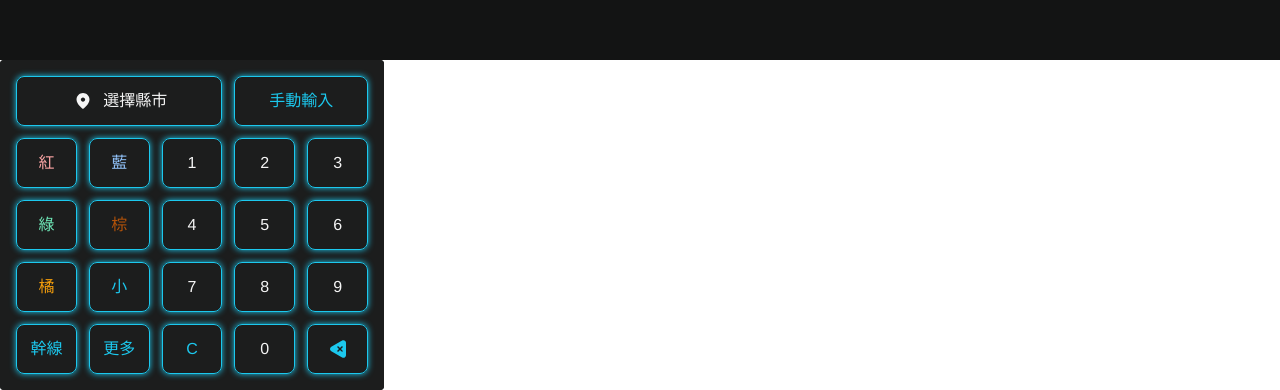
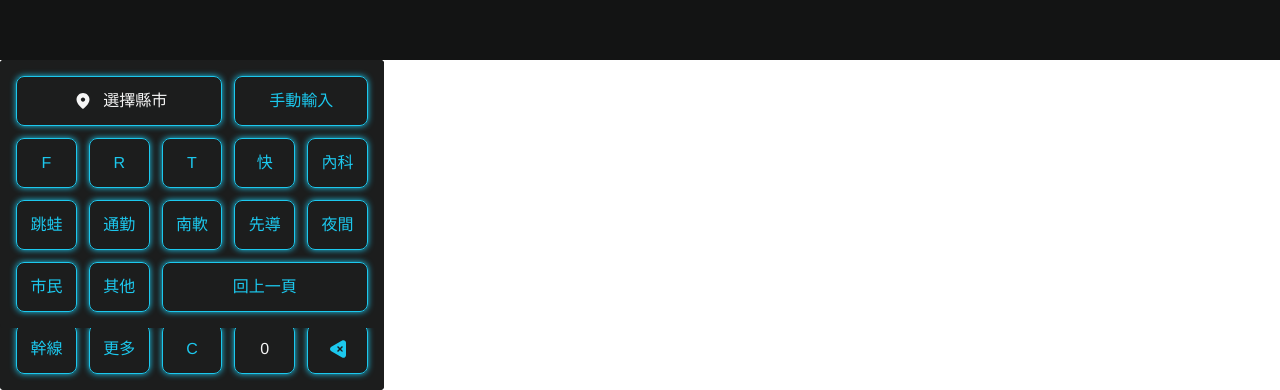
Before and after one commit to Guanwha/f2e2021-week3-bus, a Vue app: page /#/searchbus in a window 1280 px wide. Shown: the part 740-1130 px from the top of the page. Built offline with nearby package versions, Linux system fonts and the light colour scheme; what vue-toast-notification would draw is missing.

Commit message:
Added bus-more panel

```diff
--- a/src/views/SearchBus.vue
+++ b/src/views/SearchBus.vue
@@ -54,13 +54,40 @@
           <button type="button" class="col-span-1 btn-keyborad text-light-800" @click="clickBusKey('8')" tabindex="-1">8</button>
           <button type="button" class="col-span-1 btn-keyborad text-light-800" @click="clickBusKey('9')" tabindex="-1">9</button>
           <button type="button" class="col-span-1 btn-keyborad" @click="clickBusKey('幹線', true)" tabindex="-1">幹線</button>
-          <button type="button" class="col-span-1 btn-keyborad" @click="openMoreBusPanel()" tabindex="-1">更多</button>
+          <button type="button" class="col-span-1 btn-keyborad" @click="openBusMorePanel()" tabindex="-1">更多</button>
           <button type="button" class="col-span-1 btn-keyborad" @click="clearSearch()" tabindex="-1">C</button>
           <button type="button" class="col-span-1 btn-keyborad text-light-800" @click="clickBusKey('0')" tabindex="-1">0</button>
           <button type="button" class="col-span-1 btn-keyborad flex-rcc text-main-500 fill-current" @click="backSearch()" tabindex="-1">
             <svg width="24" height="24" viewBox="0 0 24 24" fill="none" xmlns="http://www.w3.org/2000/svg">
               <path d="M16.1393 3.50558L5.28672 9.7712C3.57109 10.7618 3.57109 13.2382 5.28672 14.2288L16.1393 20.4944C17.8549 21.485 20 20.2474 20 18.2662V5.73382C20 3.75265 17.8549 2.515 16.1393 3.50558ZM16.4083 13.4126C16.5988 13.5834 16.7177 13.7728 16.7523 13.9587C16.7881 14.163 16.7165 14.3443 16.5318 14.5163C16.3667 14.6583 16.2016 14.7183 16.0042 14.7045C15.8021 14.6929 15.5828 14.5659 15.3322 14.3166L13.9988 12.9923L12.5776 14.4066C12.3963 14.5983 12.222 14.7045 12.0326 14.738C11.9968 14.7437 11.9622 14.7472 11.9287 14.7472C11.7601 14.7472 11.6101 14.6699 11.4727 14.5128C11.3353 14.3524 11.2764 14.1861 11.2879 13.9887C11.2995 13.7809 11.4346 13.5557 11.6897 13.3214L13.0082 12.011L11.6493 10.6613C11.4542 10.4766 11.3318 10.278 11.2995 10.0898C11.2729 9.86587 11.3341 9.69384 11.49 9.53798C11.632 9.39598 11.7786 9.32786 11.9403 9.32786C12.1319 9.32786 12.3178 9.40406 12.5268 9.56915L12.5418 9.58185L13.9988 11.0227L15.4304 9.60725C15.6301 9.40752 15.8287 9.28976 16.0203 9.25743C16.227 9.23088 16.4025 9.29669 16.5618 9.45601C16.6992 9.58185 16.7719 9.7331 16.7719 9.89819C16.7604 10.1176 16.683 10.3023 16.5272 10.4882L16.5156 10.5009L14.9894 12.0017L16.4083 13.4126Z" fill="currentColor"/>
             </svg>
+          </button>
+        </div>
+        <!-- bus-more keyboard -->
+        <div ref="panel-bus-more" class="panel panel-display" disabled>
+          <button type="button" class="col-span-3 btn-keyborad flex-rcc gap-2 text-light-800" @click="openCityPanel()" tabindex="-1">
+            <div class="fill-current">
+              <svg width="24" height="24" viewBox="0 0 24 24" fill="none" xmlns="http://www.w3.org/2000/svg">
+                <path fill-rule="evenodd" clip-rule="evenodd" d="M12 19.9444C12 19.9444 18.5 15.6111 18.5 10.5555C18.5 8.83164 17.8152 7.17834 16.5962 5.95935C15.3772 4.74036 13.7239 4.05554 12 4.05554C10.2761 4.05554 8.62279 4.74036 7.40381 5.95935C6.18482 7.17834 5.5 8.83164 5.5 10.5555C5.5 15.6111 12 19.9444 12 19.9444ZM14.1674 10.5557C14.1674 11.7523 13.1973 12.7224 12.0007 12.7224C10.8041 12.7224 9.83405 11.7523 9.83405 10.5557C9.83405 9.35908 10.8041 8.38903 12.0007 8.38903C13.1973 8.38903 14.1674 9.35908 14.1674 10.5557Z" fill="currentColor"/>
+              </svg>
+            </div>
+            <div>{{ selectedCity || '選擇縣市' }}</div>
+          </button>
+          <button type="button" class="col-span-2 btn-keyborad" @click="focusSearchInput()" tabindex="-1">手動輸入</button>
+          <button type="button" class="col-span-1 btn-keyborad text-main-500" @click="clickBusKey('F', true)" tabindex="-1">F</button>
+          <button type="button" class="col-span-1 btn-keyborad text-main-500" @click="clickBusKey('R', true)" tabindex="-1">R</button>
+          <button type="button" class="col-span-1 btn-keyborad text-main-500" @click="clickBusKey('T', true)" tabindex="-1">T</button>
+          <button type="button" class="col-span-1 btn-keyborad text-main-500" @click="clickBusKey('快', true)" tabindex="-1">快</button>
+          <button type="button" class="col-span-1 btn-keyborad text-main-500" @click="clickBusKey('內科', true)" tabindex="-1">內科</button>
+          <button type="button" class="col-span-1 btn-keyborad text-main-500" @click="clickBusKey('跳蛙', true)" tabindex="-1">跳蛙</button>
+          <button type="button" class="col-span-1 btn-keyborad text-main-500" @click="clickBusKey('通勤', true)" tabindex="-1">通勤</button>
+          <button type="button" class="col-span-1 btn-keyborad text-main-500" @click="clickBusKey('南軟', true)" tabindex="-1">南軟</button>
+          <button type="button" class="col-span-1 btn-keyborad text-main-500" @click="clickBusKey('先導', true)" tabindex="-1">先導</button>
+          <button type="button" class="col-span-1 btn-keyborad text-main-500" @click="clickBusKey('夜間', true)" tabindex="-1">夜間</button>
+          <button type="button" class="col-span-1 btn-keyborad text-main-500" @click="clickBusKey('市民', true)" tabindex="-1">市民</button>
+          <button type="button" class="col-span-1 btn-keyborad text-main-500" @click="clickBusKey('其他', true)" tabindex="-1">其他</button>
+          <button type="button" class="col-span-3 btn-keyborad flex-rcc text-main-500 fill-current" @click="openBusPanel()" tabindex="-1">
+            回上一頁
           </button>
         </div>
       </div>
@@ -94,17 +121,24 @@
     hideAllPanel() {
       this.$refs['panel-city'].setAttribute('disabled', '');
       this.$refs['panel-bus'].setAttribute('disabled', '');
+      this.$refs['panel-bus-more'].setAttribute('disabled', '');
     },
     openCityPanel() {
       this.playKeySound();
       this.$refs['panel-bus'].setAttribute('disabled', '');
       this.$refs['panel-city'].removeAttribute('disabled', '');
+      this.$refs['panel-bus-more'].setAttribute('disabled', '');
     },
     openBusPanel() {
       this.$refs['panel-city'].setAttribute('disabled', '');
       this.$refs['panel-bus'].removeAttribute('disabled', '');
+      this.$refs['panel-bus-more'].setAttribute('disabled', '');
     },
-    openMoreBusPanel() {},
+    openBusMorePanel() {
+      this.$refs['panel-city'].setAttribute('disabled', '');
+      this.$refs['panel-bus'].setAttribute('disabled', '');
+      this.$refs['panel-bus-more'].removeAttribute('disabled', '');
+    },
 
     playKeySound() {
       this.$refs.audio.volume = 0.2;
```
